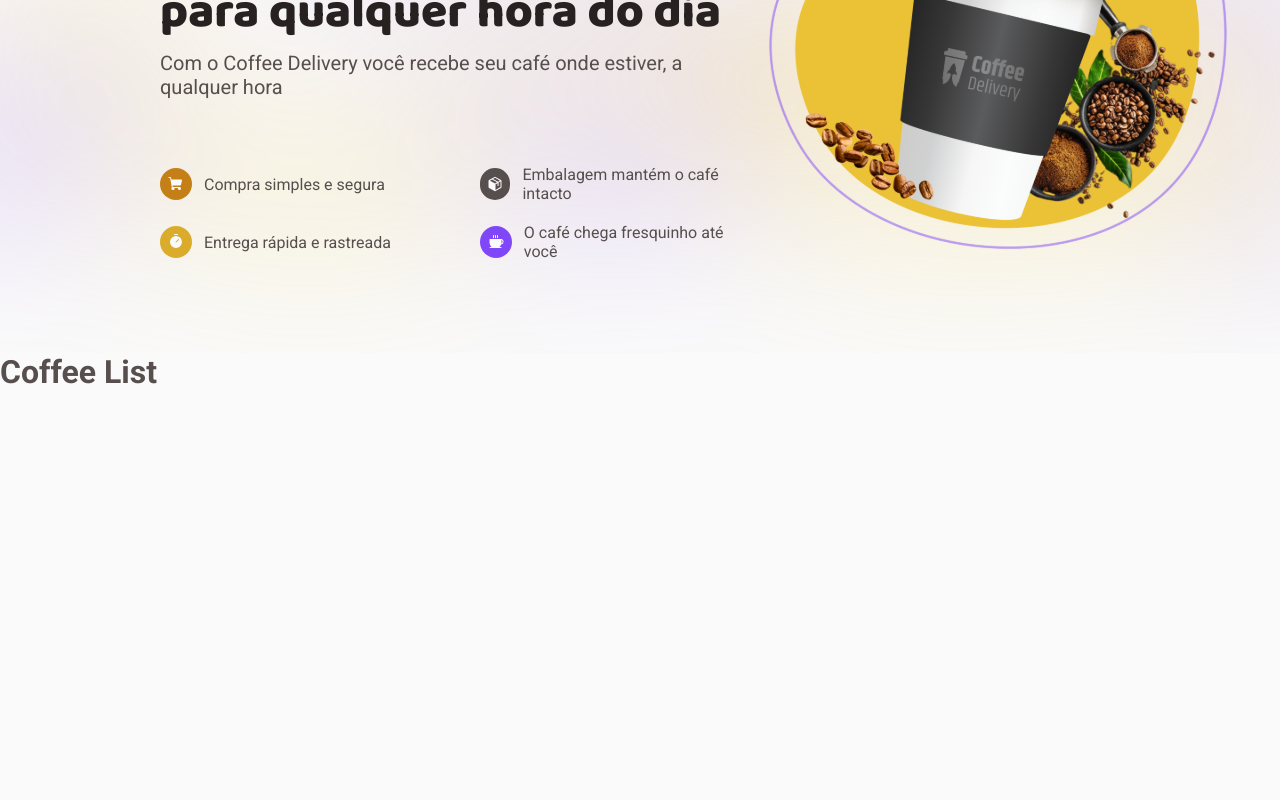
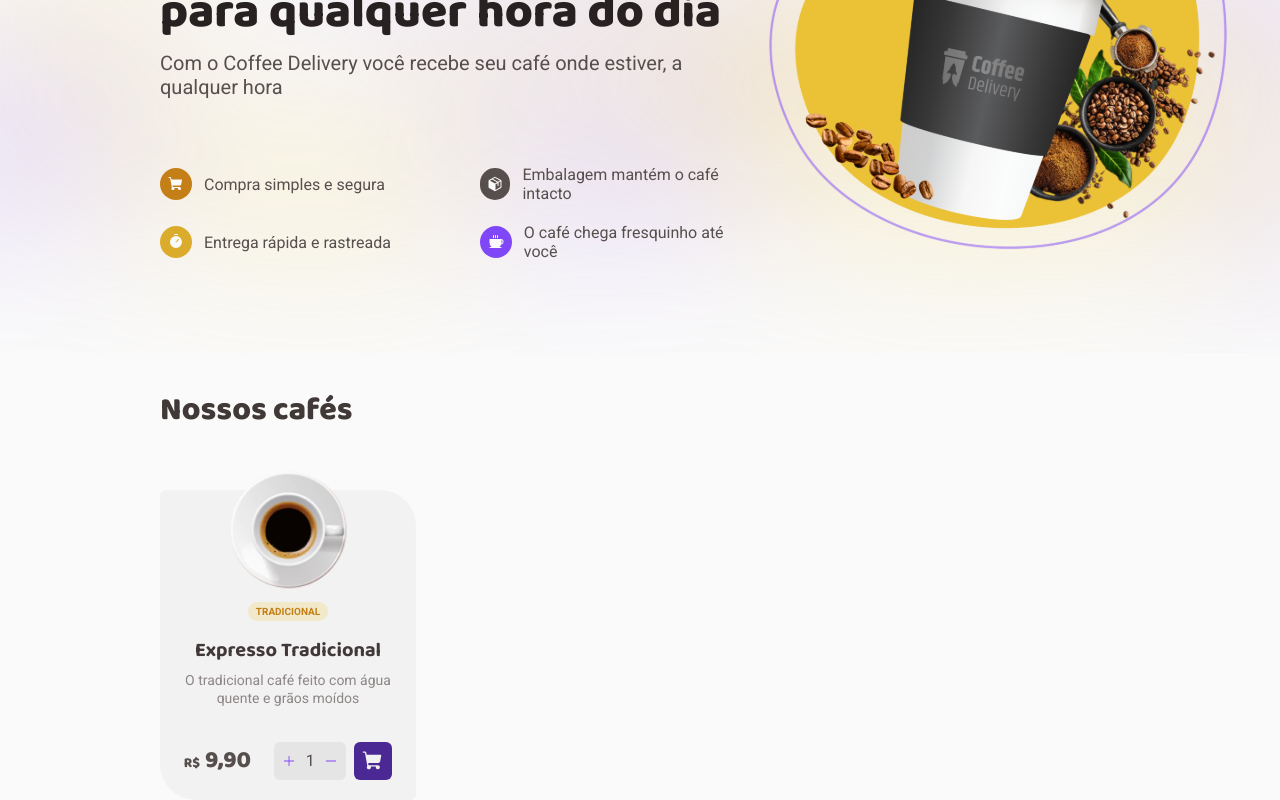
Before and after one commit to lucaslopesx/coffee-delivery, a React (Vite) app: page / in a window 1280 px wide. Shown: the part 299-1099 px from the top of the page. Before the commit the page ends 800 px from the top, so only its background shows below. Built offline with nearby package versions, Linux system fonts and the light colour scheme.

Commit message:
style: Coffee card

```diff
--- a/src/components/Header/index.tsx
+++ b/src/components/Header/index.tsx
@@ -13,7 +13,7 @@ export function Header() {
       <img src={logoCoffee} alt="" />
       <Actions>
         <Location>
-          <MapPin size={22} color={themeContext['purple']} weight="fill" />
+          <MapPin size={22} color={themeContext.purple} weight="fill" />
           Machado, MG
         </Location>
         <Cart>
--- a/src/pages/Home/components/CoffeeList/index.tsx
+++ b/src/pages/Home/components/CoffeeList/index.tsx
@@ -1,7 +1,58 @@
+import {
+  ActionButton,
+  ActionCart,
+  Actions,
+  CoffeCardDescription,
+  CoffeCardTitle,
+  CoffeeCard,
+  CoffeeCardFooter,
+  CoffeeCardHeader,
+  CoffeePrice,
+  CoffeeQuantity,
+  Coffees,
+  CoffeesTitle,
+  CoffeeTag,
+} from './styles'
+import traditionalEspresso from '../../../../assets/traditional-espresso.png'
+import { Minus, Plus, ShoppingCart } from 'phosphor-react'
+import { useContext } from 'react'
+import { ThemeContext } from 'styled-components'
+
 export function CoffeeList() {
+  const themeContext = useContext(ThemeContext)
+
   return (
-    <div>
-      <h1>Coffee List</h1>
-    </div>
+    <Coffees>
+      <CoffeesTitle>Nossos cafés</CoffeesTitle>
+      <CoffeeCard>
+        <CoffeeCardHeader>
+          <img src={traditionalEspresso} alt="Expresso tradicional"></img>
+        </CoffeeCardHeader>
+        <CoffeeTag>TRADICIONAL</CoffeeTag>
+        <CoffeCardTitle>Expresso Tradicional</CoffeCardTitle>
+        <CoffeCardDescription>
+          O tradicional café feito com água quente e grãos moídos
+        </CoffeCardDescription>
+        <CoffeeCardFooter>
+          <CoffeePrice>
+            <span>R$</span> 9,90
+          </CoffeePrice>
+          <CoffeeQuantity>
+            <Actions>
+              <ActionButton>
+                <Plus size={14} weight="fill" color={themeContext.purple} />
+              </ActionButton>
+              <p>1</p>
+              <ActionButton>
+                <Minus size={14} weight="fill" color={themeContext.purple} />
+              </ActionButton>
+            </Actions>
+            <ActionCart>
+              <ShoppingCart size={22} weight="fill" color={themeContext.card} />
+            </ActionCart>
+          </CoffeeQuantity>
+        </CoffeeCardFooter>
+      </CoffeeCard>
+    </Coffees>
   )
 }
--- a/src/pages/Home/components/CoffeeList/styles.tsx
+++ b/src/pages/Home/components/CoffeeList/styles.tsx
@@ -0,0 +1,138 @@
+import styled from 'styled-components'
+
+export const CoffeeCard = styled.div`
+  background: ${(props) => props.theme.card};
+  position: relative;
+  padding: 0 1.25rem;
+  width: 16rem;
+  height: 19.375rem;
+  border-radius: 6px 36px;
+
+  display: flex;
+  flex-direction: column;
+  align-items: center;
+
+  img {
+    width: 7.5rem;
+    height: 7.5rem;
+    margin-top: -1.25rem;
+  }
+`
+
+export const Coffees = styled.div`
+  margin: 0 10rem;
+`
+
+export const CoffeesTitle = styled.p`
+  margin-top: 2rem;
+  margin-bottom: 3.375rem;
+
+  font-family: 'Baloo 2', cursive;
+  font-size: 2rem;
+  font-weight: 800;
+
+  color: ${(props) => props.theme.subtitle};
+`
+
+export const CoffeeTag = styled.p`
+  background: ${(props) => props.theme['yellow-light']};
+  padding: 0.25rem 0.5rem;
+  border-radius: 100px;
+
+  margin-top: 0.75rem;
+
+  font-size: 0.625rem;
+  font-weight: bold;
+  color: ${(props) => props.theme['yellow-dark']};
+`
+
+export const CoffeeCardHeader = styled.div`
+  display: flex;
+  justify-content: center;
+  align-items: center;
+`
+
+export const CoffeeCardFooter = styled.div`
+  display: flex;
+  align-items: center;
+  position: absolute;
+  bottom: 0;
+  margin-bottom: 1.25rem;
+
+  gap: 1.4375rem;
+`
+
+export const CoffeCardTitle = styled.p`
+  font-family: 'Baloo 2', cursive;
+  font-size: 1.25rem;
+  font-weight: bold;
+  margin-top: 1rem;
+  line-height: 1.3;
+  color: ${(props) => props.theme.subtitle};
+`
+
+export const CoffeCardDescription = styled.p`
+  color: ${(props) => props.theme.label};
+  line-height: 1.3;
+  text-align: center;
+  margin-top: 0.5rem;
+
+  font-size: 0.875rem;
+`
+
+export const CoffeePrice = styled.p`
+  color: ${(props) => props.theme.text};
+  font-family: 'Baloo 2', cursive;
+  font-weight: 800;
+  font-size: 1.5rem;
+  span {
+    font-size: 0.875rem;
+  }
+`
+
+export const CoffeeQuantity = styled.div`
+  display: flex;
+  justify-content: center;
+  align-items: center;
+
+  gap: 0.5rem;
+`
+
+export const ActionButton = styled.button`
+  cursor: pointer;
+  display: flex;
+  border: 0;
+  background: transparent;
+  align-items: center;
+`
+
+export const Actions = styled.div`
+  display: flex;
+  justify-content: center;
+  padding: 0.53125rem 0.5rem;
+  border-radius: 6px;
+  background: ${(props) => props.theme.button};
+
+  p {
+    text-align: center;
+    align-self: center;
+    width: 1.25rem;
+    height: 1.3125rem;
+    margin-right: 0.25rem;
+    margin-left: 0.25rem;
+    display: flex;
+    justify-content: center;
+    align-items: center;
+  }
+`
+
+export const ActionCart = styled.div`
+  background: ${(props) => props.theme['purple-dark']};
+
+  padding: 0.5rem;
+  border-radius: 6px;
+
+  display: flex;
+  justify-content: center;
+  align-items: center;
+`
--- a/src/pages/Home/components/Intro/index.tsx
+++ b/src/pages/Home/components/Intro/index.tsx
@@ -26,7 +26,7 @@ export function Intro() {
             <ItemIcon itemColor="dark_yellow">
               <ShoppingCart
                 size={16}
-                color={themeContext['background']}
+                color={themeContext.background}
                 weight="fill"
               />
             </ItemIcon>
@@ -36,7 +36,7 @@ export function Intro() {
             <ItemIcon itemColor="gray">
               <Package
                 size={16}
-                color={themeContext['background']}
+                color={themeContext.background}
                 weight="fill"
               />
             </ItemIcon>
@@ -44,21 +44,13 @@ export function Intro() {
           </Item>
           <Item>
             <ItemIcon itemColor="yellow">
-              <Timer
-                size={16}
-                color={themeContext['background']}
-                weight="fill"
-              />
+              <Timer size={16} color={themeContext.background} weight="fill" />
             </ItemIcon>
             <p>Entrega rápida e rastreada</p>
           </Item>
           <Item>
             <ItemIcon itemColor="purple">
-              <Coffee
-                size={16}
-                color={themeContext['background']}
-                weight="fill"
-              />
+              <Coffee size={16} color={themeContext.background} weight="fill" />
             </ItemIcon>
             <p>O café chega fresquinho até você</p>
           </Item>
```
Also changed, not shown: src/assets/traditional-espresso.png (added).
